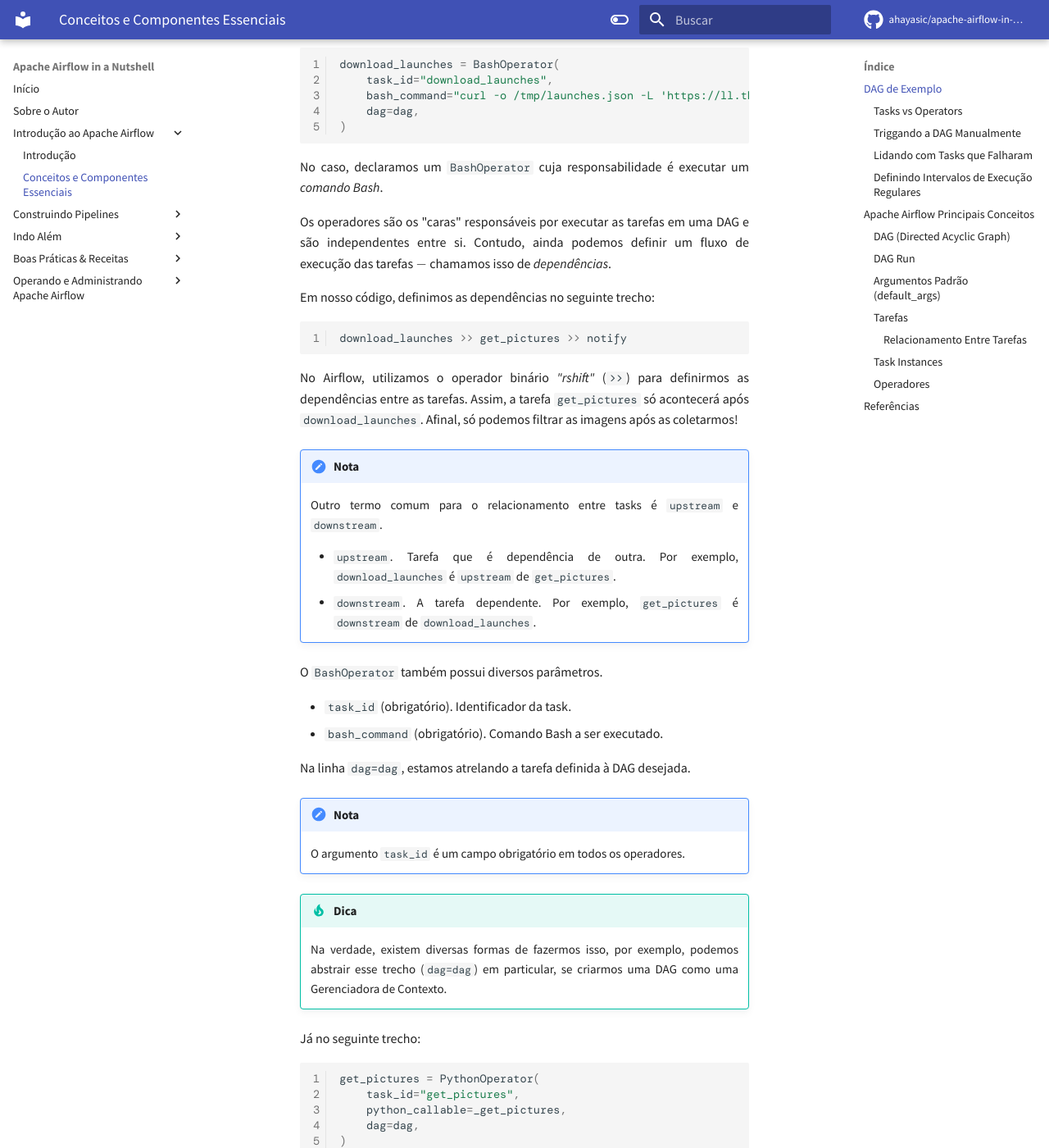
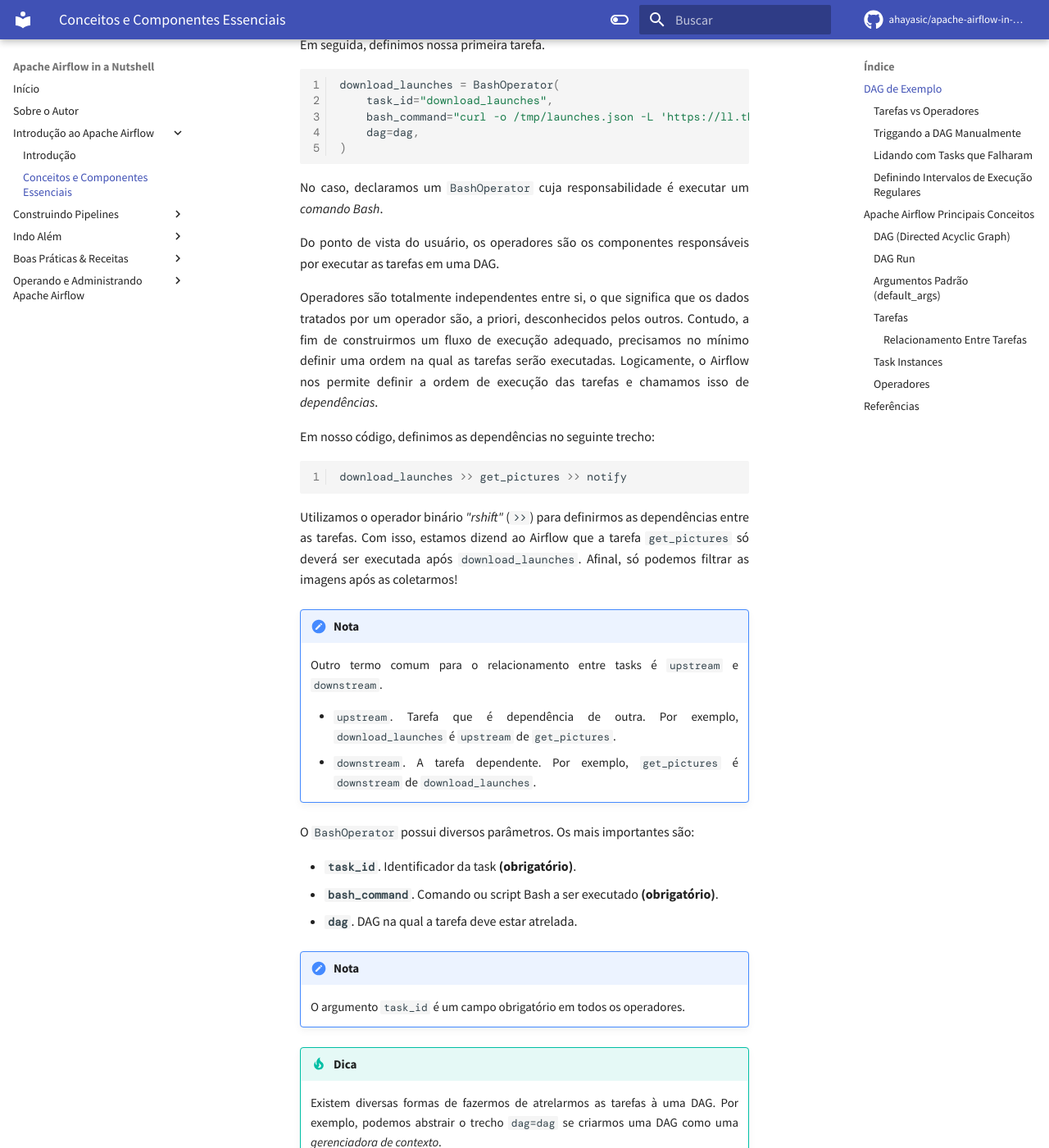
Before and after one commit to ahayasic/apache-airflow-in-a-nutshell, an MkDocs documentation site: the page built from docs/content/introduction_to_apache_airflow/essential_concepts_and_components.md, in a window 1280 px wide and 1400 px high, scrolled down 2095 px. Shown: the whole window at 82% size. Built offline with MkDocs 1.6.1 and Material for MkDocs 9.7.7, drawn with Linux system fonts in a browser that asks for light colours; some web fonts are replaced; comment, search, counter and statistics services are not loaded; some of the changed text lies outside the part shown.

````diff
--- a/docs/content/introduction_to_apache_airflow/essential_concepts_and_components.md
+++ b/docs/content/introduction_to_apache_airflow/essential_concepts_and_components.md
@@ -82,7 +82,7 @@ dag = DAG(
 )
 ```
 
-Nesta fase, estamos criando um objeto do tipo `DAG`. Este objeto é o ponto de partida para a criação do nosso pipeline e o recurso para o qual o Airflow irá olhar.
+Nesta fase, estamos criando um objeto do tipo `DAG`. Este objeto é o ponto de partida para a criação do nosso pipeline e o recurso que utilizamos para definir nossos pipelines.
 
 Uma DAG tem vários parâmetros, no nosso caso:
 
@@ -102,7 +102,9 @@ download_launches = BashOperator(
 
 No caso, declaramos um `BashOperator` cuja responsabilidade é executar um *comando Bash*.
 
-Os operadores são os "caras" responsáveis por executar as tarefas em uma DAG e são independentes entre si. Contudo, ainda podemos definir um fluxo de execução das tarefas $-$ chamamos isso de *dependências*.
+Do ponto de vista do usuário, os operadores são os componentes responsáveis por executar as tarefas em uma DAG.
+
+Operadores são totalmente independentes entre si, o que significa que os dados tratados por um operador são, a priori, desconhecidos pelos outros. Contudo, a fim de construirmos um fluxo de execução adequado, precisamos no mínimo definir uma ordem na qual as tarefas serão executadas. Logicamente, o Airflow nos permite definir a ordem de execução das tarefas e chamamos isso de *dependências*.
 
 Em nosso código, definimos as dependências no seguinte trecho:
 
@@ -110,7 +112,7 @@ Em nosso código, definimos as dependências no seguinte trecho:
 download_launches >> get_pictures >> notify
 ```
 
-No Airflow, utilizamos o operador binário *"rshift"* (`>>`) para definirmos as dependências entre as tarefas. Assim, a tarefa `get_pictures` só acontecerá após `download_launches`. Afinal, só podemos filtrar as imagens após as coletarmos!
+Utilizamos o operador binário *"rshift"* (`>>`) para definirmos as dependências entre as tarefas. Com isso, estamos dizend ao Airflow que a tarefa `get_pictures` só deverá ser executada após `download_launches`. Afinal, só podemos filtrar as imagens após as coletarmos!
 
 !!! note "Nota"
     Outro termo comum para o relacionamento entre tasks é `upstream` e `downstream`.
@@ -118,19 +120,18 @@ No Airflow, utilizamos o operador binário *"rshift"* (`>>`) para definirmos as
     - `upstream`. Tarefa que é dependência de outra. Por exemplo, `download_launches` é `upstream` de `get_pictures`.
     - `downstream`. A tarefa dependente. Por exemplo, `get_pictures` é `downstream` de `download_launches`.
 
-O `BashOperator` também possui diversos parâmetros.
+O `BashOperator` possui diversos parâmetros. Os mais importantes são:
 
-- `task_id` (obrigatório). Identificador da task.
-- `bash_command` (obrigatório). Comando Bash a ser executado.
-
-Na linha `dag=dag`, estamos atrelando a tarefa definida à DAG desejada.
+- **`task_id`**. Identificador da task **(obrigatório)**.
+- **`bash_command`**. Comando ou script Bash a ser executado **(obrigatório)**.
+- **`dag`**. DAG na qual a tarefa deve estar atrelada.
 
 !!! note "Nota"
     O argumento `task_id` é um campo obrigatório em todos os operadores.
 
 
 !!! tip "Dica"
-    Na verdade, existem diversas formas de fazermos isso, por exemplo, podemos abstrair esse trecho (`dag=dag`) em particular, se criarmos uma DAG como uma Gerenciadora de Contexto.
+    Existem diversas formas de fazermos de atrelarmos as tarefas à uma DAG. Por exemplo, podemos abstrair o trecho `dag=dag` se criarmos uma DAG como uma *gerenciadora de contexto*.
 
 Já no seguinte trecho:
 
@@ -144,9 +145,9 @@ get_pictures = PythonOperator(
 
 Estamos utilizando o operador `PythonOperator` $-$ cuja responsabilidade é executar uma **função** Python (ou então, um método)  $-$ para executar a tarefa de filtragem das fotos coletadas definida na função `_get_pictures`.
 
-### Tasks vs Operators
+### Tarefas vs Operadores
 
-Operadores e tasks são um conceito confuso e podem parecer a mesma coisa, mas não são!
+Operadores (operators) e tarefas (tasks) são um podem parecer a mesma coisa, mas não são!
 
 - **Operadores.** Componentes especializados em executar um único e específico trabalho dentro do workflow. Por exemplo, temos:
     - `BashOperator`. Responsável por executar um comando ou script Bash.
@@ -155,12 +156,10 @@ Operadores e tasks são um conceito confuso e podem parecer a mesma coisa, mas n
 
     De certa forma, podemos pensar que uma DAG simplesmente orquestra a execução de uma coleção de operadores. Ainda, como são os operadores que, conceitualmente, executam as tarefas em si, acabamos usando ambos os termos de forma intercambiável.
 
-- **Tasks.** Componentes que podem ser vistos como "gerenciadores" de operadores. De fato, embora do ponto de vista do usuário tarefas e operadores sejam equivalente, no Airflow ainda temos o componente `task`.
-
-    Tal componente é responsável por gerenciar o estado de operação dos operadores.
+- **Tarefas.** Componentes que podem ser vistos como "gerenciadores" de operadores. De fato, embora do ponto de vista do usuário, tarefas e operadores sejam equivalentes, no Airflow ainda temos o componente `task` em si, que é responsável por gerenciar o estado de operação dos operadores.
 
     <p style="text-align: center;"><img src="https://raw.githubusercontent.com/ahayasic/apache-airflow-in-a-nutshell/main/docs/assets/tasks_vs_operators.png"     alt="tasks_vs_operators" style="border-radius: 1rem"/></p>
-    <p style="text-align: center; font-size: 0.75rem; margin-bottom: 1.5rem;">
+    <p class="post__img_legend">
       <b>Fonte:</b> <a target="_blank" href="https://www.amazon.com.br/Data-Pipelines-Apache-Airflow-Harenslak/dp/1617296902">Data Pipelines with Apache Airflow (2021) by Bas    Harenslak and Julian de Ruiter</a>
     </p>
 
@@ -341,7 +340,7 @@ Os possíveis estados são:
 - `removed`. A task foi removida da DAG desde sua última execução.
 
 <p><img src="https://raw.githubusercontent.com/ahayasic/apache-airflow-in-a-nutshell/main/docs/assets/task_lifecycle_diagram.png" alt="tasks_lifecycle" style="text-align: center; border-radius: 1rem"/></p>
-<p style="text-align: center; font-size: 0.75rem; margin-bottom: 1.5rem;">
+<p class="post__img_legend">
   <b>Fonte:</b> <a target="_blank" href="https://airflow.apache.org/docs/apache-airflow/stable/concepts/tasks.html#task-instances">Task Instances - Apache Airflow Documentation</a>
 </p>
 
--- a/mkdocs.yml
+++ b/mkdocs.yml
@@ -188,7 +188,7 @@ nav:
     - Introdução: content/introduction_to_apache_airflow/introduction_to_apache_airflow.md
     - Conceitos e Componentes Essenciais: content/introduction_to_apache_airflow/essential_concepts_and_components.md
   - Construindo Pipelines:
-    - Agendamento e Triggers: content/building_pipelines/scheduling_and_triggers.md
+    - Agendamento e Sensores: content/building_pipelines/scheduling_and_sensors.md
     - Tarefas e Modelos: content/building_pipelines/templating_tasks.md
     - Dependências entre Tarefas: content/building_pipelines/dependencies_between_tasks.md
     - Executando Tarefas em Containers: content/building_pipelines/running_tasks_in_containers.md
````
Also changed, not shown: other parts of docs/content/introduction_to_apache_airflow/essential_concepts_and_components.md (+1 -6 lines), docs/content/building_pipelines/scheduling_and_sensors.md (added, +198 -0 lines), docs/content/building_pipelines/scheduling_and_triggers.md (deleted, +0 -149 lines), docs/content/introduction_to_apache_airflow/introduction_to_apache_airflow.md (+26 -9 lines).
